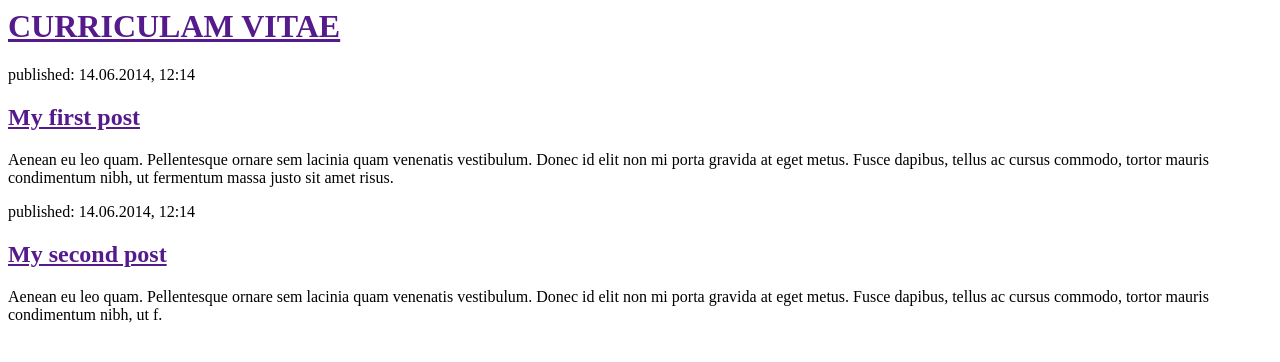
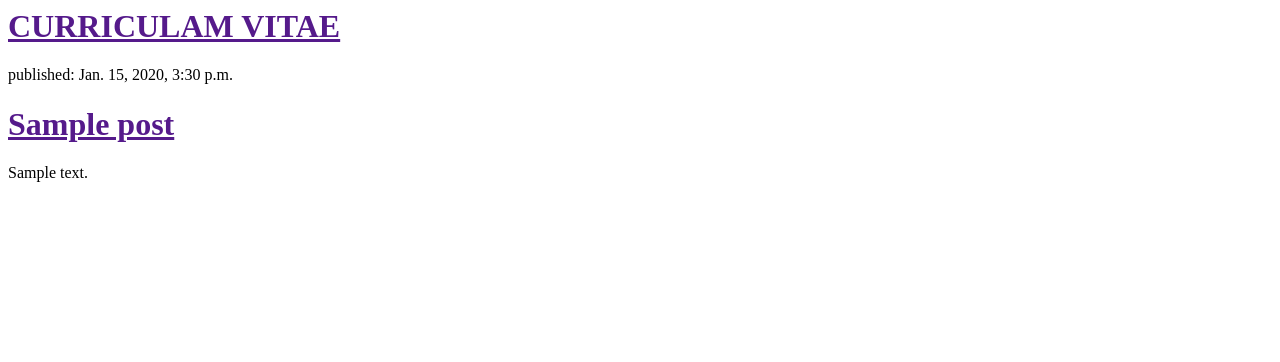
Before and after one commit to AparnaBalagopal/resume-blog, a Django app: template biodata/templates/biodata/first_page.html in a window 1280 px wide. Shown: the top 362 px of the page. Run offline with Django 3.2, Linux system fonts and the light colour scheme; the template is opened without the code that fills it: values that come from a table or form of the project are taken from there, others are empty; tables that the repository leaves empty hold one stand-in row (values such as "Sample post").

Commit message:
modified templates

```diff
--- a/biodata/templates/biodata/first_page.html
+++ b/biodata/templates/biodata/first_page.html
@@ -7,16 +7,12 @@
             <h1><a href="">CURRICULAM VITAE</a></h1>
         </div>
 
-        <div>
-            <p>published: 14.06.2014, 12:14</p>
-            <h2><a href="">My first post</a></h2>
-            <p>Aenean eu leo quam. Pellentesque ornare sem lacinia quam venenatis vestibulum. Donec id elit non mi porta gravida at eget metus. Fusce dapibus, tellus ac cursus commodo, tortor mauris condimentum nibh, ut fermentum massa justo sit amet risus.</p>
-        </div>
-
-        <div>
-            <p>published: 14.06.2014, 12:14</p>
-            <h2><a href="">My second post</a></h2>
-            <p>Aenean eu leo quam. Pellentesque ornare sem lacinia quam venenatis vestibulum. Donec id elit non mi porta gravida at eget metus. Fusce dapibus, tellus ac cursus commodo, tortor mauris condimentum nibh, ut f.</p>
-        </div>
+        {% for post in posts %}
+    <div>
+        <p>published: {{ post.published_date }}</p>
+        <h1><a href="">{{ post.title }}</a></h1>
+        <p>{{ post.text|linebreaksbr }}</p>
+    </div>
+{% endfor %}
     </body>
 </html>
--- a/biodata/views.py
+++ b/biodata/views.py
@@ -1,5 +1,7 @@
 from django.shortcuts import render
+from django.utils import timezone
+from .models import Post
 
-# Create your views here.
 def first_page(request):
-    return render(request, 'biodata/first_page.html', {})
+    posts = Post.objects.filter(published_date__lte=timezone.now()).order_by('published_date')
+    return render(request, 'biodata/first_page.html', {'posts': posts})
```
